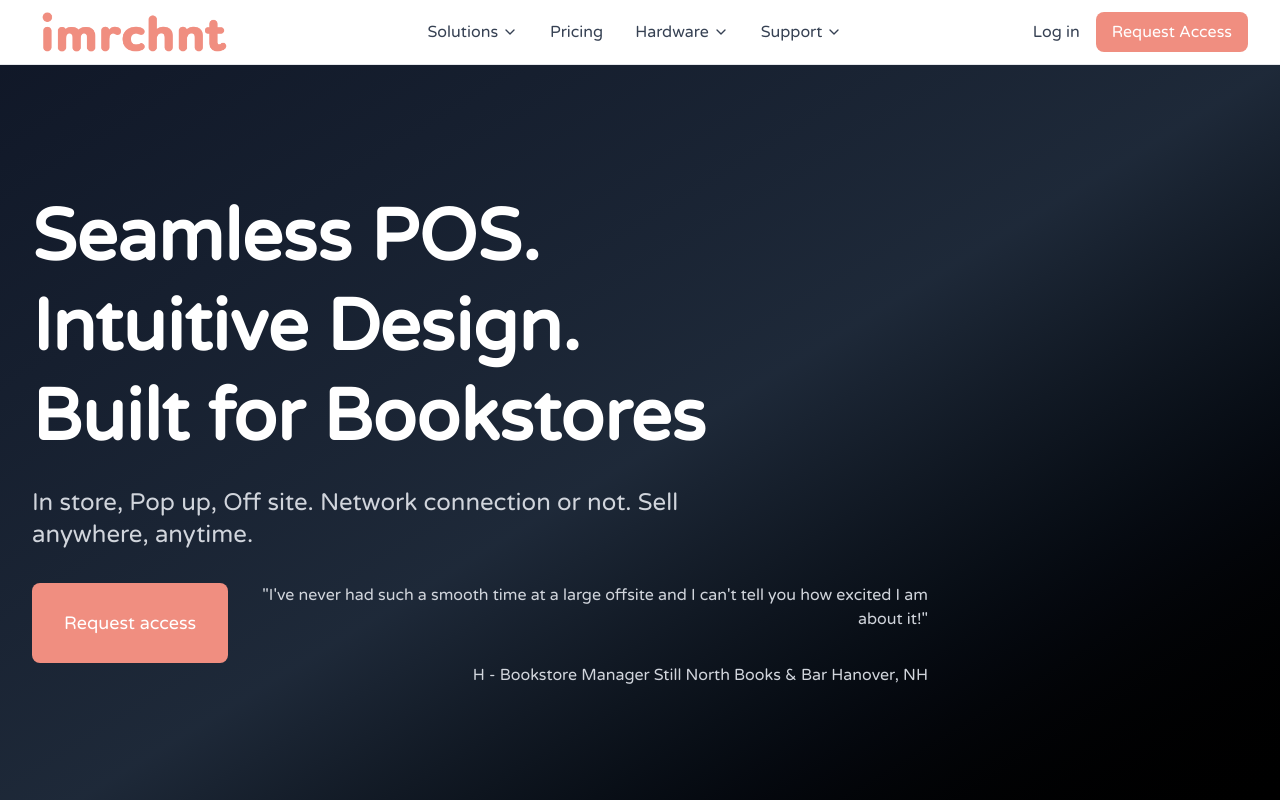
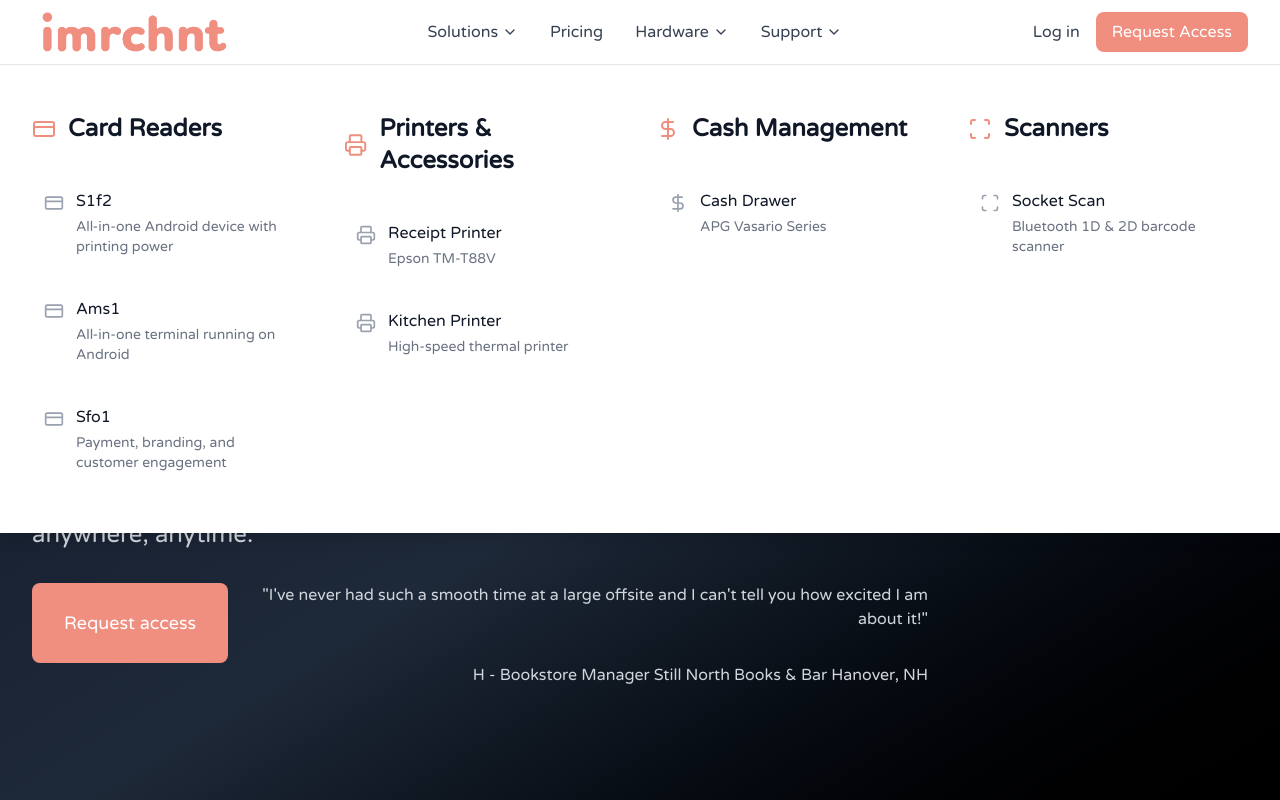
Before and after one commit to MarkHochreiter/imrchnt-website, a React (Vite) app: page / in a window 1280 px wide. Shown: the top 800 px of the page. Built offline with nearby package versions, Linux system fonts and the light colour scheme.

Commit message:
Update HardwareMegaMenu.jsx

```diff
--- a/src/components/HardwareMegaMenu.jsx
+++ b/src/components/HardwareMegaMenu.jsx
@@ -1,22 +1,13 @@
-import {
-  CreditCard,
-  Monitor,
-  Printer,
-  DollarSign,
-  Package,
-  Scan,
-  ShoppingCart,
-  Tag,
-  Receipt,
-  Coins
-} from 'lucide-react'
-import { Button } from '@/components/ui/button.jsx'
+import React, { useState } from 'react'
+import { CreditCard, Printer, DollarSign, Scan } from 'lucide-react'
 
-function HardwareMegaMenu({ isVisible, onMouseEnter, onMouseLeave, onNavigate }) {
+const HardwareMegaMenu = ({ onNavigate, onMouseEnter, onMouseLeave }) => {
+  const [hoveredItem, setHoveredItem] = useState(null)
+
   const hardwareData = [
     {
       title: "Card Readers",
-      icon: <CreditCard className="h-8 w-8 text-[#f08e80]" />,
+      icon: <CreditCard className="h-6 w-6 text-[#f08e80]" />,
       items: [
         {
           title: "S1f2",
@@ -39,58 +30,42 @@ function HardwareMegaMenu({ isVisible, onMouseEnter, onMouseLeave, onNavigate })
       ]
     },
     {
-  title: "Printers",
-  icon: <Printer className="h-8 w-8 text-[#f08e80]" />,
+      title: "Printers & Accessories",
+      icon: <Printer className="h-6 w-6 text-[#f08e80]" />,
       items: [
         {
           title: "Receipt Printer",
-      subtitle: (
-        <>
-          Epson TM-T88V <br /> Industry leading thermal printer
-        </>
-      ),
-      icon: <Receipt className="h-5 w-5" />,
+          subtitle: "Epson TM-T88V",
+          icon: <Printer className="h-5 w-5" />,
           page: "epson-t88"
         },
         {
-          title: "Label Printer",
-          subtitle: (
-             <>
-               Honeywell PC43d <br /> Desktop thermal label printer
-             </>
-            ),
-          icon: <Tag className="h-5 w-5" />,
-          page: "honeywell-pc43d"
+          title: "Kitchen Printer",
+          subtitle: "High-speed thermal printer",
+          icon: <Printer className="h-5 w-5" />,
+          page: "kitchen-printer"
         }
       ]
     },
     {
       title: "Cash Management",
-      icon: <DollarSign className="h-8 w-8 text-[#f08e80]" />,
+      icon: <DollarSign className="h-6 w-6 text-[#f08e80]" />,
       items: [
         {
           title: "Cash Drawer",
-          subtitle: (
-            <>
-              APG VB320-1-BL1616 <br /> Standard-duty cash drawer
-            </>
-          ),
-          icon: <Coins className="h-5 w-5" />,
+          subtitle: "APG Vasario Series",
+          icon: <DollarSign className="h-5 w-5" />,
           page: "apg-cash-drawer"
         }
       ]
     },
     {
       title: "Scanners",
-      icon: <Scan className="h-8 w-8 text-[#f08e80]" />,
+      icon: <Scan className="h-6 w-6 text-[#f08e80]" />,
       items: [
         {
           title: "Socket Scan",
-          subtitle: (
-            <>
-              SocketScan S720 <br /> Bluetooth barcode scanner
-            </>
-          ),
+          subtitle: "Bluetooth 1D & 2D barcode scanner",
           icon: <Scan className="h-5 w-5" />,
           page: "socket-scan-s720"
         }
@@ -98,7 +73,7 @@ function HardwareMegaMenu({ isVisible, onMouseEnter, onMouseLeave, onNavigate })
     }
   ]
 
-  if (!isVisible) return null
+  const getItemKey = (columnIndex, itemIndex) => `${columnIndex}-${itemIndex}`
 
   return (
     <div
@@ -120,10 +95,16 @@ function HardwareMegaMenu({ isVisible, onMouseEnter, onMouseLeave, onNavigate })
 
               {/* Column Items */}
               <div className="space-y-4">
-                {column.items.map((item, itemIndex) => (
+                {column.items.map((item, itemIndex) => {
+                  const itemKey = getItemKey(columnIndex, itemIndex)
+                  const isHovered = hoveredItem === itemKey
+
+                  return (
                     <div
                       key={itemIndex}
-                    className="group block p-3 rounded-lg hover:bg-gray-50 transition-colors duration-200 cursor-pointer"
+                      className="block p-3 rounded-lg hover:bg-gray-50 transition-colors duration-200 cursor-pointer"
+                      onMouseEnter={() => setHoveredItem(itemKey)}
+                      onMouseLeave={() => setHoveredItem(null)}
                       onClick={() => {
                         if (item.page) {
                           onNavigate(item.page)
@@ -131,11 +112,19 @@ function HardwareMegaMenu({ isVisible, onMouseEnter, onMouseLeave, onNavigate })
                       }}
                     >
                       <div className="flex items-start space-x-3">
-                      <div className="!text-gray-400 group-hover:!text-[#f08e80] transition-colors duration-200 mt-1">
+                        <div
+                          className={`transition-colors duration-200 mt-1 ${
+                            isHovered ? 'text-[#f08e80]' : 'text-gray-400'
+                          }`}
+                        >
                           {item.icon}
                         </div>
                         <div className="flex-1">
-                        <div className="!text-gray-900 font-medium group-hover:!text-[#f08e80] transition-colors duration-200 font-varela">
+                          <div
+                            className={`font-medium transition-colors duration-200 font-varela ${
+                              isHovered ? 'text-[#f08e80]' : 'text-gray-900'
+                            }`}
+                          >
                             {item.title}
                           </div>
                           <div className="text-sm text-gray-500 mt-1 font-varela">
@@ -149,7 +138,8 @@ function HardwareMegaMenu({ isVisible, onMouseEnter, onMouseLeave, onNavigate })
                         </div>
                       </div>
                     </div>
-                ))}
+                  )
+                })}
               </div>
             </div>
           ))}
```
Lines whose indentation alone changed are shown as unchanged.
